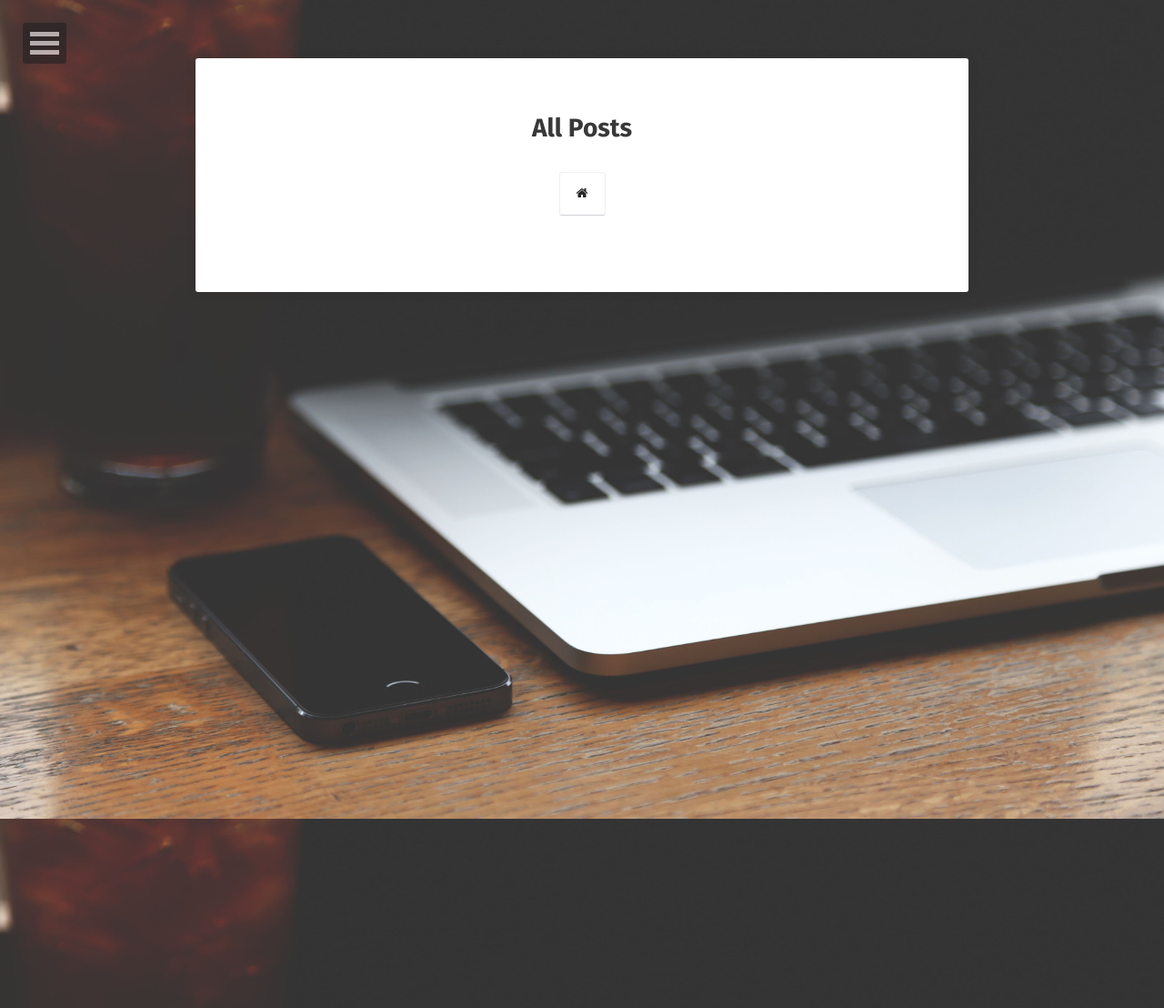
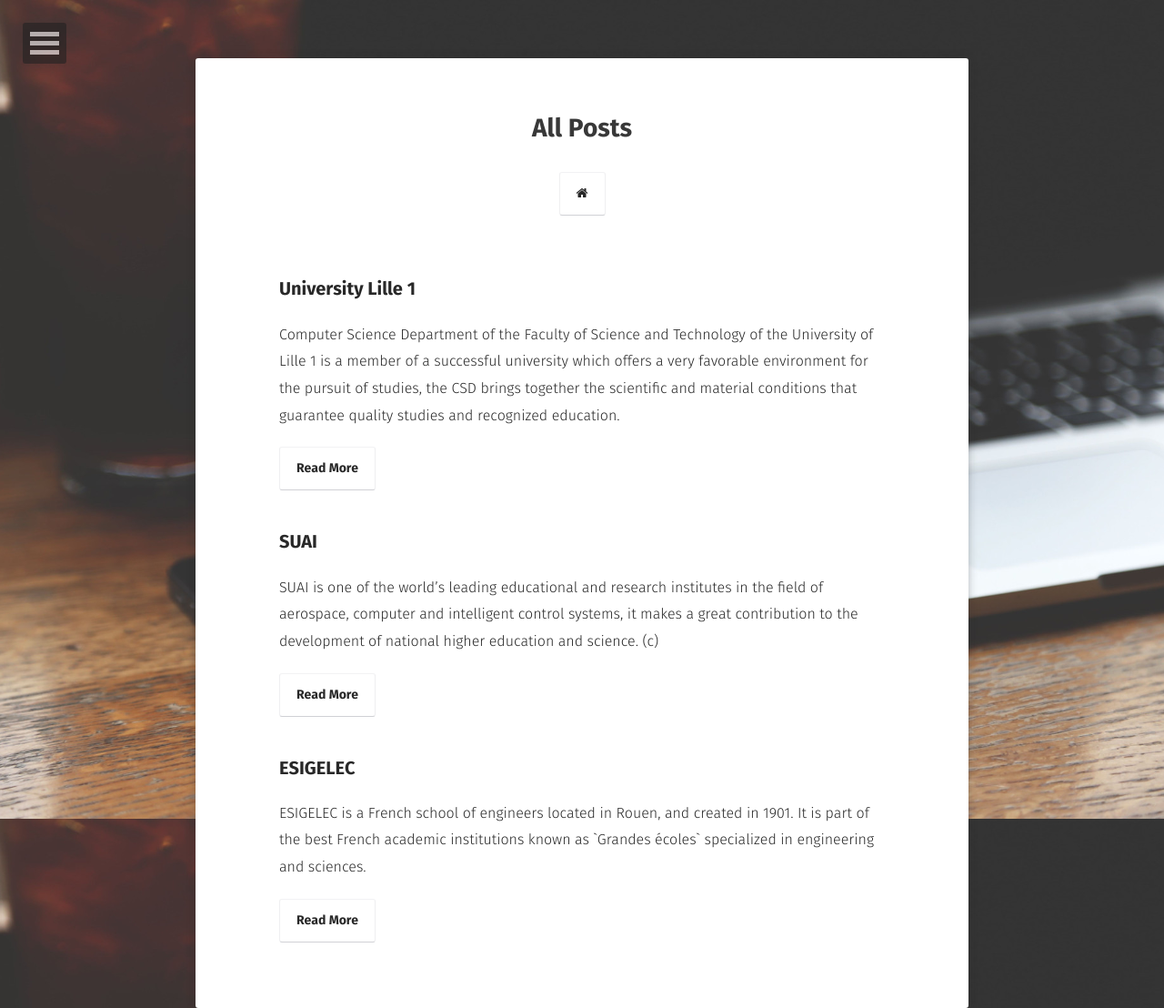
Before and after one commit to LinaEfer/linaefer.github.io, a Jekyll site: the page built from posts/index.md, in a window 1280 px wide. Shown: the whole page at 91% size. Built offline with Jekyll 4.4.1, drawn with Linux system fonts in a browser that asks for light colours; some web fonts are replaced.

Commit message:
Feat: Education/Experience (#2)

```diff
--- a/_config.yml
+++ b/_config.yml
@@ -1,5 +1,5 @@
 # Site
-title:              Sea hedgehog
+title:              Vasilina Frolkova
 bio:                'Master student in E-Services, University Lille 1'
 description:        "Web-Developer"
 reading_time:       true
@@ -8,7 +8,7 @@ logo:               'assets/img/logo_2.png'
 background:         'assets/img/placeholder-big.jpg'
 tiled_bg:           false   # Set this true if you want to tile your background image, otherwise it will be covered
 locale:             en_US
-url:                https://linaefer.github.io/sea_hedgehog/  #https://taylantatli.github.io/Moon
+url:                https://linaefer.github.io/sea_hedgehog
 
 # Jekyll
 permalink:          /:title/
@@ -44,13 +44,13 @@ github-url:         LinaEfer
 #stackoverflow:     123456/username   from a "http://stackoverflow.com/users/123456/username" link
 linkedin:           vasilina-frolkova-63433b131
 #xing:              username
-#instagram:         username
+instagram:          linaefer
 #lastfm:            username
 #tumblr:            username
 #medium:            '@username'
 #pinterest:         username
 #foursquare:        username
-#steam:              username
+#steam:             username
 #dribbble:          username
 #youtube:           username
 #youtube-channel:   channel
--- a/_includes/nav.html
+++ b/_includes/nav.html
@@ -85,12 +85,18 @@
                     </li>{% endif %}
 				</ul><!-- /.dl-submenu -->
 			</li>
-			<li>
+			<!-- <li>
 				<a href="#">Posts</a>
 				<ul class="dl-submenu">
 					<li><a href="{{ site.url }}/posts/">All Posts</a></li>
 					<li><a href="{{ site.url }}/tags/">All Tags</a></li>
 				</ul>
+			</li> -->
+			<li>
+				<a href="{{ site.url }}/education/">Education</a>
+			</li>
+			<li>
+				<a href="{{ site.url }}/experience/">Experience</a>
 			</li>
 			{% for link in site.data.navigation %}
 		    {% if link.url contains 'http' %}
--- /dev/null
+++ b/_posts/2014-03-15-esigelec.md
@@ -0,0 +1,20 @@
+---
+layout: post
+title:  "ESIGELEC"
+date:   2014-03-15
+excerpt: " ESIGELEC is a French school of engineers located in Rouen, and created in 1901. It is part of the best French academic institutions known as `Grandes écoles` specialized in engineering and sciences."
+feature: 'assets/img/esigelec.jpg'
+education: true
+---
+
+### Graduate School of Engineering ESIGELEC
+The discovery program
+March 2014
+Rouen, France
+
+Exchange program in the context of partnership between ESIGELEC (Rouen, France) and State University of Aerospace Instrumentation (St. Petersburg, Russia). Participation in the conference on Aerospace.
+{: style="text-align:justify;" :}
+
+[Official page of graduate school][website].
+
+[website]: http://www.esigelec.fr
--- /dev/null
+++ b/_posts/2015-05-30-suai.md
@@ -0,0 +1,21 @@
+---
+layout: post
+title:  "SUAI"
+date:   2015-05-30
+excerpt: "SUAI is one of the world’s leading educational and research institutes in the field of aerospace, computer
+and intelligent control systems, it makes a great contribution to the development of national higher education and science. (c)"
+feature: 'assets/img/suai.jpg'
+education: true
+---
+
+### SUAI, State University of Aerospace Instrumentation
+Gratuated as IT engineer in media industry
+Setpember 2010 – July 2015
+Saint-Peterburg, Russia
+
+Principal areas of research: Data Analysis, System Analysis, Project Management, Architecture Modeling, Statistics, Visual design, Audio and video data processing.
+{: style="text-align:justify;" :}
+
+[Official page of university][website].
+
+[website]: http://suai.ru/
--- /dev/null
+++ b/_posts/2017-06-15-lille-1.md
@@ -0,0 +1,20 @@
+---
+layout: post
+title:  "University Lille 1"
+date:   2017-06-15
+excerpt: "Computer Science Department of the Faculty of Science and Technology of the University of Lille 1 is a member of a successful university which offers a very favorable environment for the pursuit of studies, the CSD brings together the scientific and material conditions  that guarantee quality studies and recognized education."
+feature: 'assets/img/lille.jpg'
+education: true
+---
+
+### University Lille 1 Sciences et Technologies
+IT Master degree, E-Services
+since September 2016
+Lille, France
+
+Web application development, mobile application development, project management, collaborative development, automated and manual testing.
+{: style="text-align:justify;" :}
+
+[Official page of university][website].
+
+[website]: http://fil.univ-lille1.fr/
--- a/about/index.md
+++ b/about/index.md
@@ -5,6 +5,12 @@ tags: [about]
 date: 2016-03-21
 comments: false
 ---
+
+Hello!
+My name is Vasilina and I want to be <kbd>c</kbd><kbd>o</kbd><kbd>o</kbd><kbd>l</kbd> Web-Developer.
+
+Currently doing an internship for my Master Informatic, I am motivated to pursue my carrier in challenging projects in Europe. I wish to evaluate and to use my know-how in a international & dynamic group. My work experiences and double education allow me to improve my IT, managerial and language skills.
+{: style="text-align:justify;" :}
 
 # SKILLS
 
@@ -19,73 +25,8 @@ comments: false
 |------------
 {: rules="groups"}
 
-* * *
+# LANGUAGES
 
-# EXPERIENCE
-
-### Internship
-“Les-Tilleuls.coop”
-since March 2017
-Lille, France
-
-Development and maintenance of Web applications: Symfony, API Platform, AngularJS and ReactJS.
-{: style="text-align:justify;" :}
-Web-Development -  Autonomy - Analytical mind
-
-* * *
-
-### Technical Support Engineer
-Argos-Uchet
-October 2015 – August 2016
-Saint Petersburg, Russia
-
-Technical and methodological customer support.
-Project management and integration.
-Application development and testing.
-Client relationships.
-
-Proficiency to ERP-system - Teamworking - Communication skills
-
-
-* * *
-
-### Database Manager
-State University of Aerospace Instrumentation
-October 2012 – December 2013
-Saint Petersburg, Russia
-
-Managing and modifying on MS Access DB 2007, the Standards Database (ISO 9001, ISO 9000, ISO 14000, ...) .
-{: style="text-align:justify;" :}
-Proficiency to MS Access - Autonomy - Analytical mind
-
-* * *
-
-# EDUCATION
-
-### University Lille 1 Sciences et Technologies
-IT Master degree, E-Services
-since September 2016
-Lille, France
-
-Web application development, mobile application development, project management, collaborative development, automated and manual testing.
-{: style="text-align:justify;" :}
-
-* * *
-
-### SUAI, State University of Aerospace Instrumentation
-Gratuated as IT engineer in media industry
-Setpember 2010 – July 2015
-Saint-Peterburg, Russia
-
-Principal areas of research: Data Analysis, System Analysis, Project Management, Architecture Modeling, Statistics, Visual design, Audio and video data processing.
-{: style="text-align:justify;" :}
-
-* * *
-
-### Graduate School of Engineering ESIGELEC
-The discovery program
-March 2014
-Rouen, France
-
-Exchange program in the context of partnership between ESIGELEC (Rouen, France) and State University of Aerospace Instrumentation (St. Petersburg, Russia). Participation in the conference on Aerospace.
-{: style="text-align:justify;" :}
+| Russian       | English      | French   |
+|:--------------|:------------:|---------:|
+| Mother tongue | Intermediate | Advanced |
--- /dev/null
+++ b/experience/index.md
@@ -0,0 +1,43 @@
+---
+layout: page
+title: Experience
+tags: [experience]
+comments: false
+---
+
+# EXPERIENCE
+
+### Internship
+“Les-Tilleuls.coop”
+since March 2017
+Lille, France
+
+Development and maintenance of Web applications: Symfony, API Platform, AngularJS and ReactJS.
+{: style="text-align:justify;" :}
+Web-Development -  Autonomy - Analytical mind
+
+* * *
+
+### Technical Support Engineer
+Argos-Uchet
+October 2015 – August 2016
+Saint Petersburg, Russia
+
+Technical and methodological customer support.
+Project management and integration.
+Application development and testing.
+Client relationships.
+
+Proficiency to ERP-system - Teamworking - Communication skills
+
+
+* * *
+
+### Database Manager
+State University of Aerospace Instrumentation
+October 2012 – December 2013
+Saint Petersburg, Russia
+
+Managing and modifying on MS Access DB 2007, the Standards Database (ISO 9001, ISO 9000, ISO 14000, ...) .
+{: style="text-align:justify;" :}
+Proficiency to MS Access - Autonomy - Analytical mind
```
Also changed, not shown: _layouts/education.html (added, +44 -0 lines), _layouts/experience.html (added, +44 -0 lines), _layouts/home.html (+7 -1 lines), education/index.md (added, +6 -0 lines), assets/img/lille.jpg (added), assets/img/suai.jpg (added), 1 other file.
